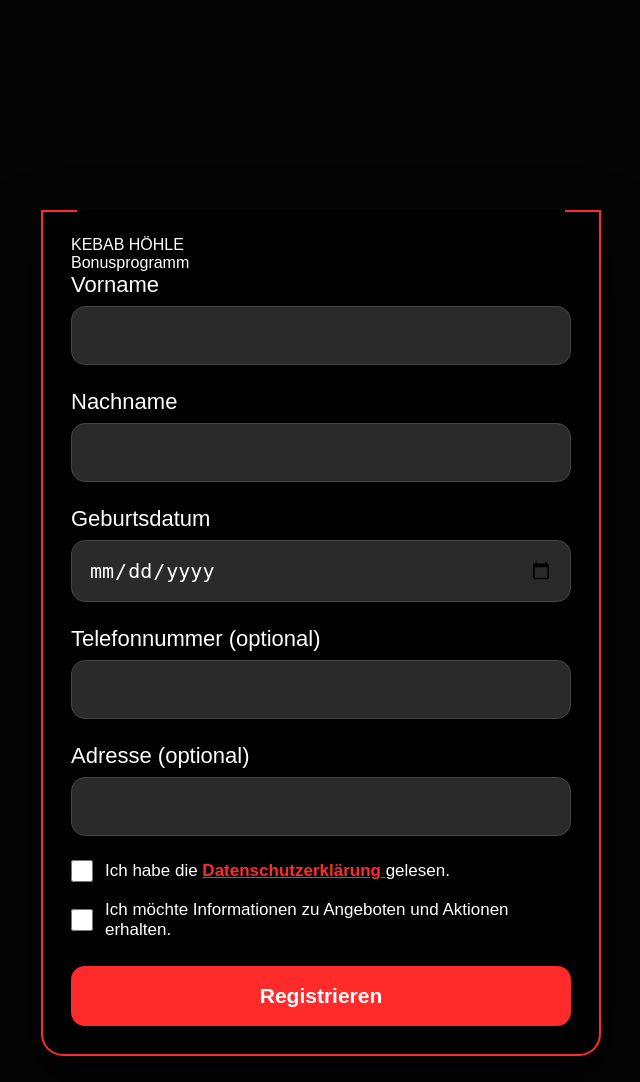
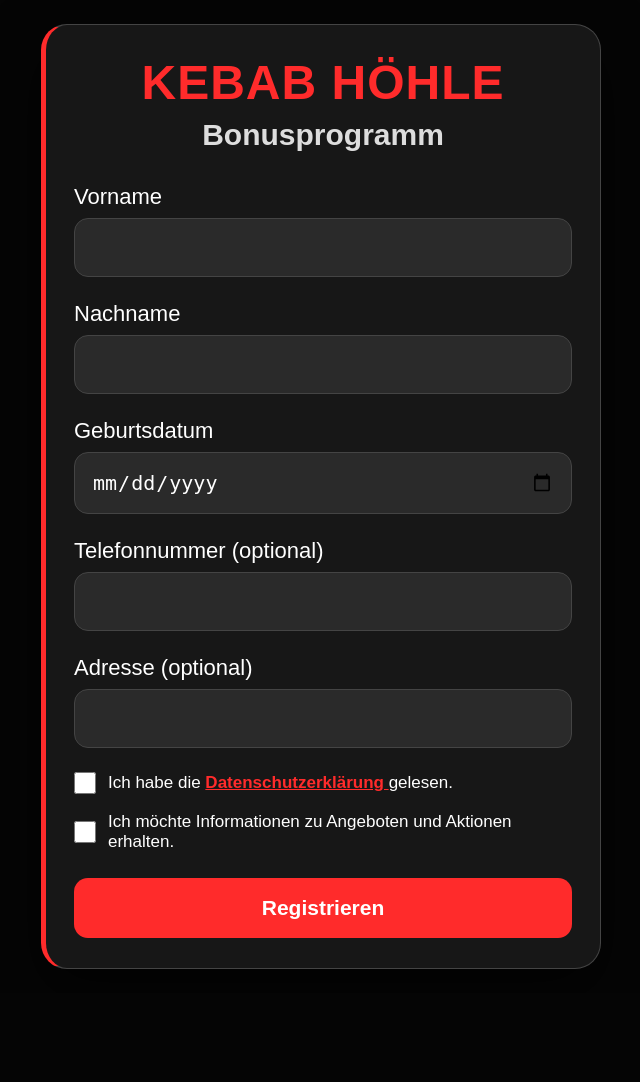
Before and after one commit to mak79-hub/kebab-bonus-app, a Flask app: page / in a window 1280 px wide. Shown: the whole page, without its empty margins (319-959 px from the left). After the commit the page ends 969 px from the top, so only its background shows below. Run offline with Flask 3, Linux system fonts and the light colour scheme; some libraries are stand-ins or nearby versions.

Commit message:
Update style.css

```diff
--- a/static/style.css
+++ b/static/style.css
@@ -2,83 +2,91 @@
     box-sizing: border-box;
 }
 
+:root {
+    --register-bg: #050505;
+    --register-card: #171717;
+    --register-input: #2a2a2a;
+    --register-text: #ffffff;
+    --register-muted: #dddddd;
+    --register-border: #444444;
+    --register-shadow: rgba(0, 0, 0, 0.65);
+}
+
+html.light-mode {
+    --register-bg: #f2f4f7;
+    --register-card: #ffffff;
+    --register-input: #ffffff;
+    --register-text: #171717;
+    --register-muted: #555555;
+    --register-border: #c5c9d0;
+    --register-shadow: rgba(0, 0, 0, 0.16);
+}
+
 body {
     margin: 0;
-    background: #050505;
-    color: white;
+    background: var(--register-bg);
+    color: var(--register-text);
     font-family: Arial, Helvetica, sans-serif;
+    transition: background .25s, color .25s;
 }
 
 .register-page {
     position: relative;
     min-height: 100vh;
-    padding: 210px 14px 26px 14px;
+    padding: 24px 14px;
     display: flex;
     justify-content: center;
     align-items: flex-start;
-    overflow: hidden;
-}
-
-.logo-background {
-    position: absolute;
-    top: -55px;
-    left: 50%;
-    transform: translateX(-50%);
-    width: 780px;
-    height: 540px;
-    background-image: url("/static/logo.png");
-    background-repeat: no-repeat;
-    background-position: center top;
-    background-size: contain;
-    opacity: 0.92;
-    z-index: 0;
-    pointer-events: none;
 }
 
 .register-card {
     position: relative;
-    z-index: 1;
     width: 100%;
     max-width: 560px;
-    background: rgba(0, 0, 0, 0.76);
-    border-left: 2px solid #ff2b2b;
-    border-right: 2px solid #ff2b2b;
-    border-bottom: 2px solid #ff2b2b;
-    border-top: none;
-    border-radius: 0 0 22px 22px;
-    padding: 26px 28px 28px 28px;
-    box-shadow: 0 22px 55px rgba(0,0,0,0.65);
+    background: var(--register-card);
+    border: 1px solid var(--register-border);
+    border-left: 5px solid #ff2b2b;
+    border-radius: 26px;
+    padding: 30px 28px;
+    box-shadow: 0 22px 55px var(--register-shadow);
+    transition: background .25s, color .25s, border-color .25s;
 }
 
 .register-card::before,
 .register-card::after {
-    content: "";
-    position: absolute;
-    top: 0;
-    width: 34px;
-    height: 2px;
-    background: #ff2b2b;
+    display: none;
 }
 
-.register-card::before {
-    left: 0;
+.logo {
+    text-align: center;
+    font-size: 48px;
+    font-weight: 900;
+    color: #ff2b2b;
+    margin-bottom: 8px;
+    letter-spacing: 1px;
 }
 
-.register-card::after {
-    right: 0;
+.subtitle {
+    text-align: center;
+    color: var(--register-muted);
+    margin-bottom: 32px;
+    font-size: 30px;
+    font-weight: 800;
 }
 
 h1 {
     text-align: center;
     font-size: 38px;
     margin: 0 0 28px 0;
-    text-shadow: 0 0 18px rgba(0,0,0,1);
+    color: var(--register-text);
+    text-shadow: none;
 }
 
 label {
     display: block;
     font-size: 22px;
     margin-bottom: 8px;
+    color: var(--register-text);
 }
 
 input {
```
Also changed, not shown: other parts of static/style.css (+14 -17 lines).
